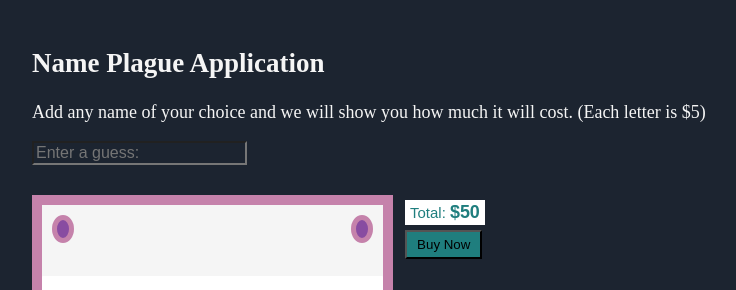
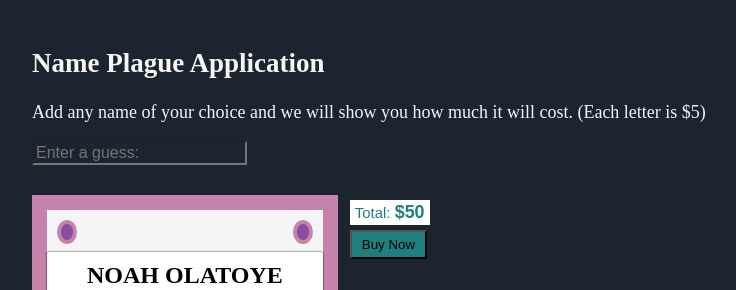
Before and after one commit to Donnick67/td-project5-name-plaque-ui, a plain HTML site: page index.html in a window 1280 px wide. Shown: the part 142-432 px from the top of the page, without its empty margins (368-1104 px from the left). Drawn offline with Linux system fonts and the light colour scheme.

Commit message:
first commit

```diff
--- a/style.css
+++ b/style.css
@@ -13,17 +13,20 @@ body{
 }
 
 .side p{
-    border-radius: 1px;
+    border-radius: 2px;
     border-color: pink;
     border-width: 90px;
     background-color: white;
     /* border: 10px solid rgb(197, 130, 171); */
     color: black;
-    padding: 20px 40px 15px 40px;
+    padding: 10px 40px 35px 40px;
     width: 100%;
     font-weight: bolder;
-    font-size: 2rem;
-    margin-bottom: 5px;
+    font-size: 1.5rem;
+    margin-bottom: 15px;
+    height: 6vh;
+    margin-top: 7px;
+    box-shadow: 0px 0px 2px 0px;
 }
 
 input{
@@ -47,9 +50,9 @@ h5{
 
 .flex{
     display: flex;
-    height: 150px;
+    height: 130px;
     flex-direction: column;
-    border: 10px solid rgb(197, 130, 171);
+    border: 15px solid rgb(197, 130, 171);
     margin-top: 30px;
     background-color: whitesmoke;
 }
@@ -66,9 +69,9 @@ h5{
     border-radius: 50%;
     border-color: pink;
     background-color: rgb(136, 76, 161);
-    border: 5px solid rgb(197, 130, 171);
+    border: 4px solid rgb(197, 130, 171);
     margin-bottom: 1px;
-    height: 3.5vh;
+    height: 3vh;
 }
 
 .lef{
```
